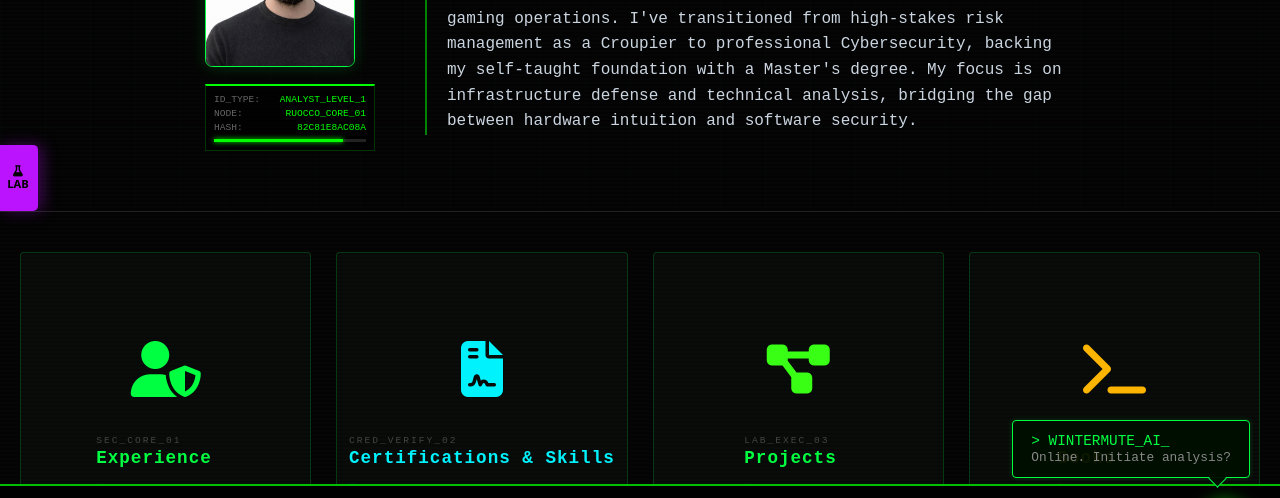
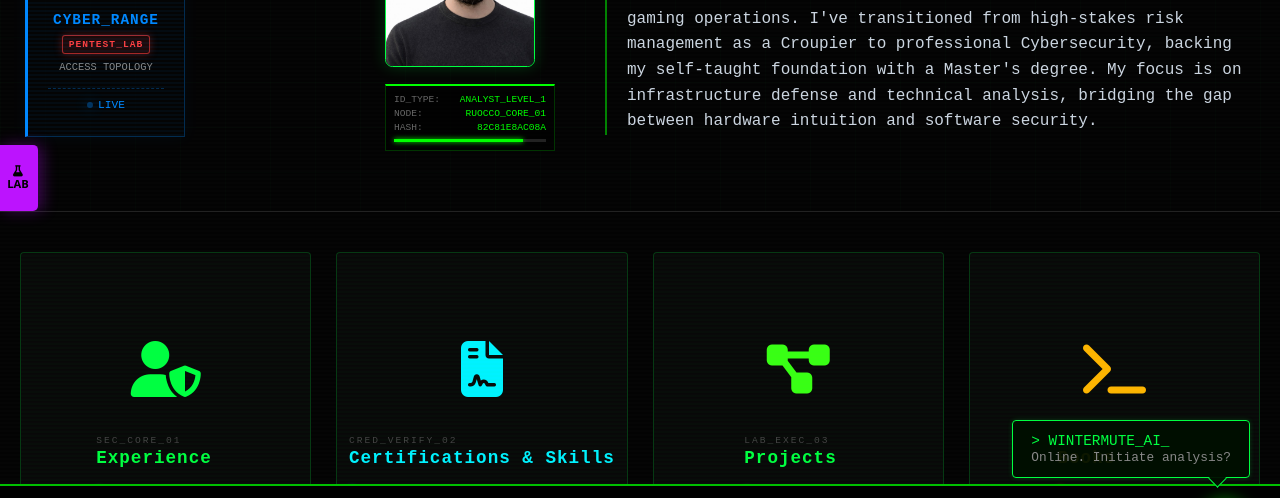
Before and after one commit to isilderrr1/antonioruocco-web, a plain HTML site: page index.html in a window 1280 px wide. Shown: the part 222-720 px from the top of the page. Drawn offline with Linux system fonts and the light colour scheme; no server answers.

Commit message:
Update index.html

```diff
--- a/index.html
+++ b/index.html
@@ -151,6 +151,23 @@
 <main>
     <section class="about">
         <div class="container about-content">
+
+<a href="cyber-range.html" class="lab-widget-access">
+    <div class="widget-icon">
+        <i class="fas fa-network-wired"></i>
+    </div>
+    <div class="widget-text">
+        <span class="w-title decrypt-effect" data-value="CYBER_RANGE">CYBER_RANGE</span>
+
+        <span class="w-pentest-badge">PENTEST_LAB</span>
+
+        <span class="w-subtitle">ACCESS TOPOLOGY</span>
+    </div>
+    <div class="widget-status">
+        <span class="pulse-dot-cyan"></span> LIVE
+    </div>
+</a>
+
             <div class="about-image">
                 <img src="img/photo.jpeg" alt="Antonio">
                 <div class="profile-id-box">
```
